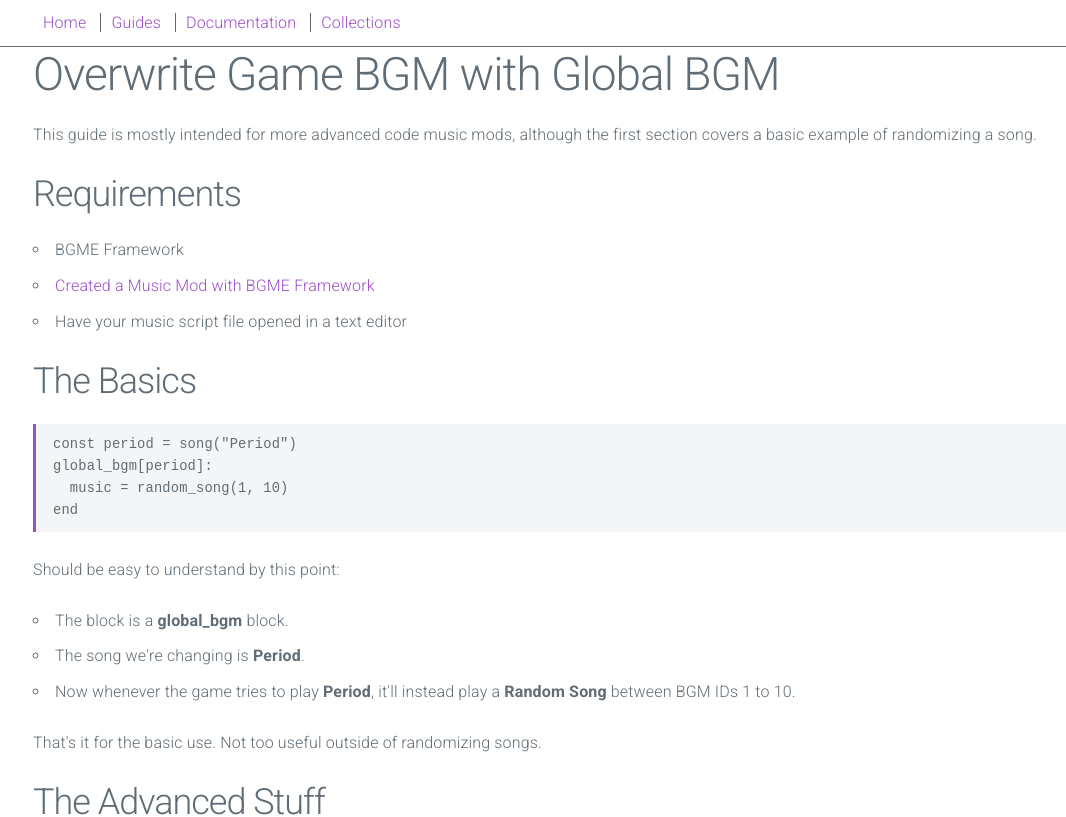
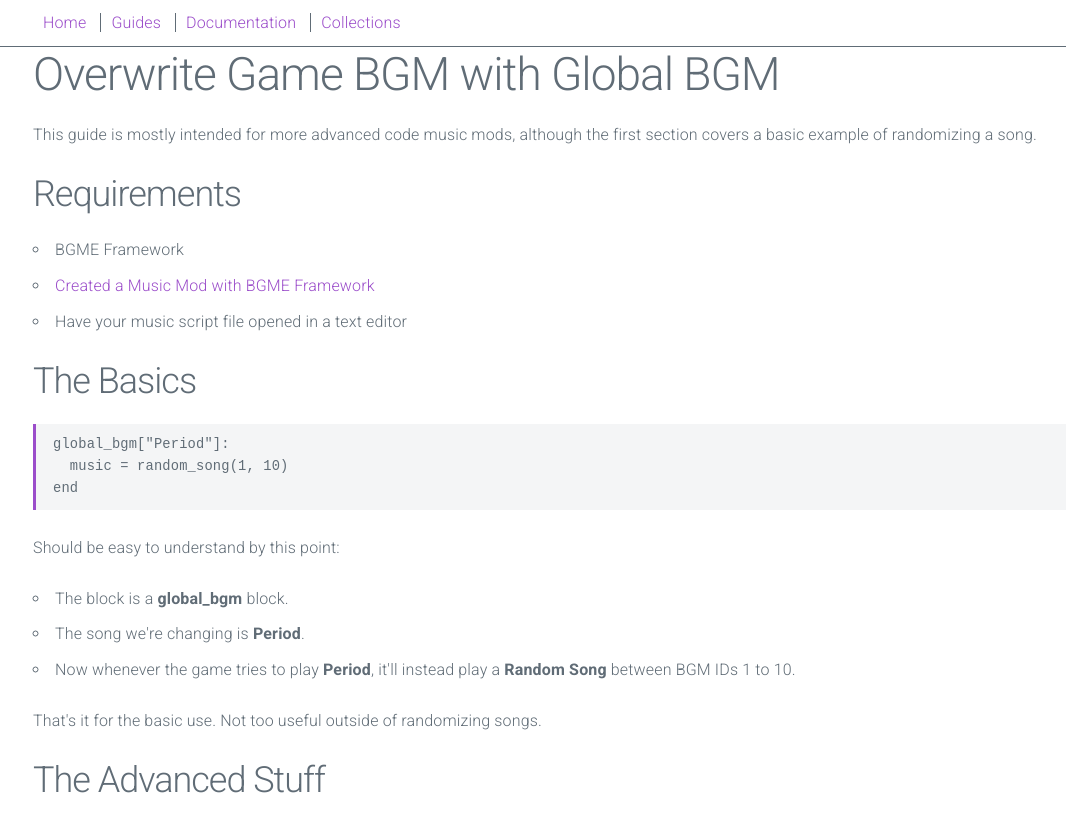
Before and after one commit to T-PoseRatkechi/PersonaMusicScript, a SvelteKit app in the folder sveltekit/: page /guides/global-bgm in a window 1280 px wide. Shown: the top 817 px of the page, without its empty margins (67-1133 px from the left). Built offline with nearby package versions, Linux system fonts and the light colour scheme.

Commit message:
Fix global bgm example.

```diff
--- a/sveltekit/src/routes/guides/global-bgm/+page.svelte
+++ b/sveltekit/src/routes/guides/global-bgm/+page.svelte
@@ -2,12 +2,7 @@
 	import { base } from '$app/paths';
 	import Link from '$lib/Link.svelte';
 
-	const lines = [
-		'const period = song("Period")',
-		'global_bgm[period]:',
-		'  music = random_song(1, 10)',
-		'end'
-	];
+	const lines = ['global_bgm["Period"]:', '  music = random_song(1, 10)', 'end'];
 </script>
 
 <h1>Overwrite Game BGM with Global BGM</h1>
```
